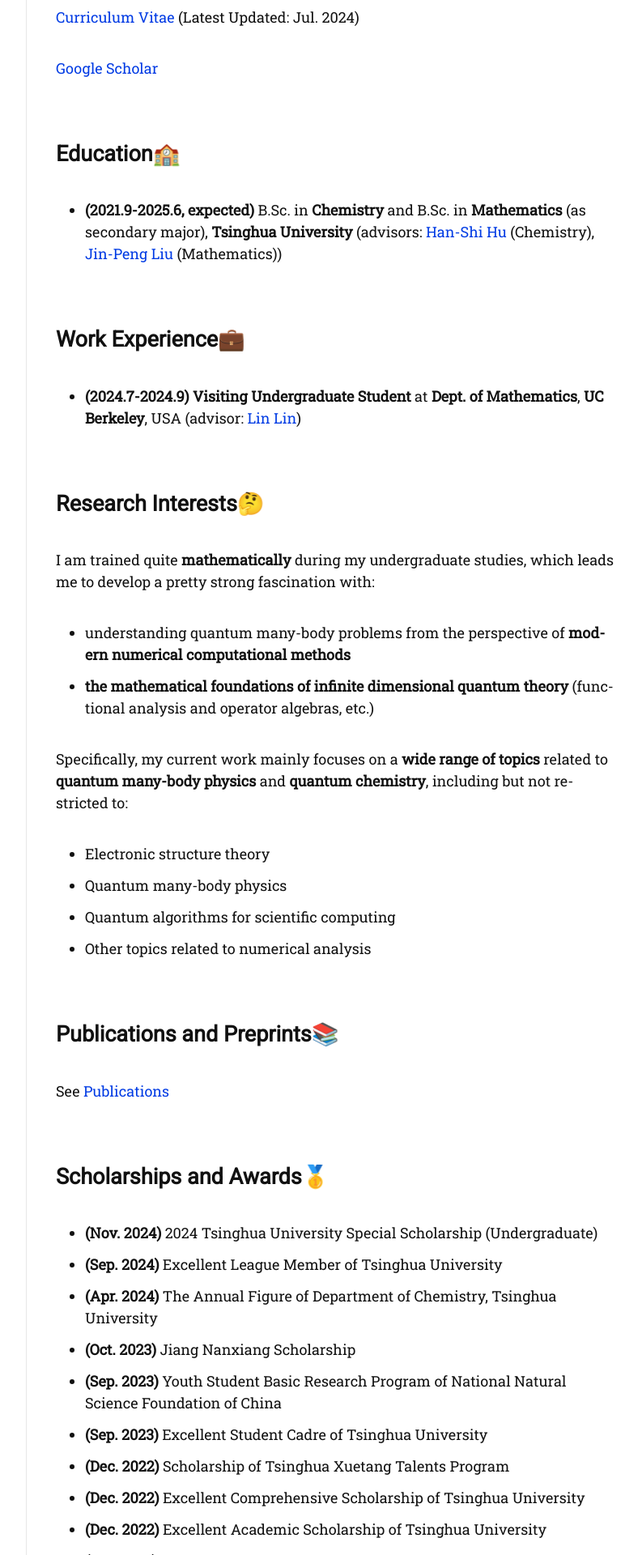
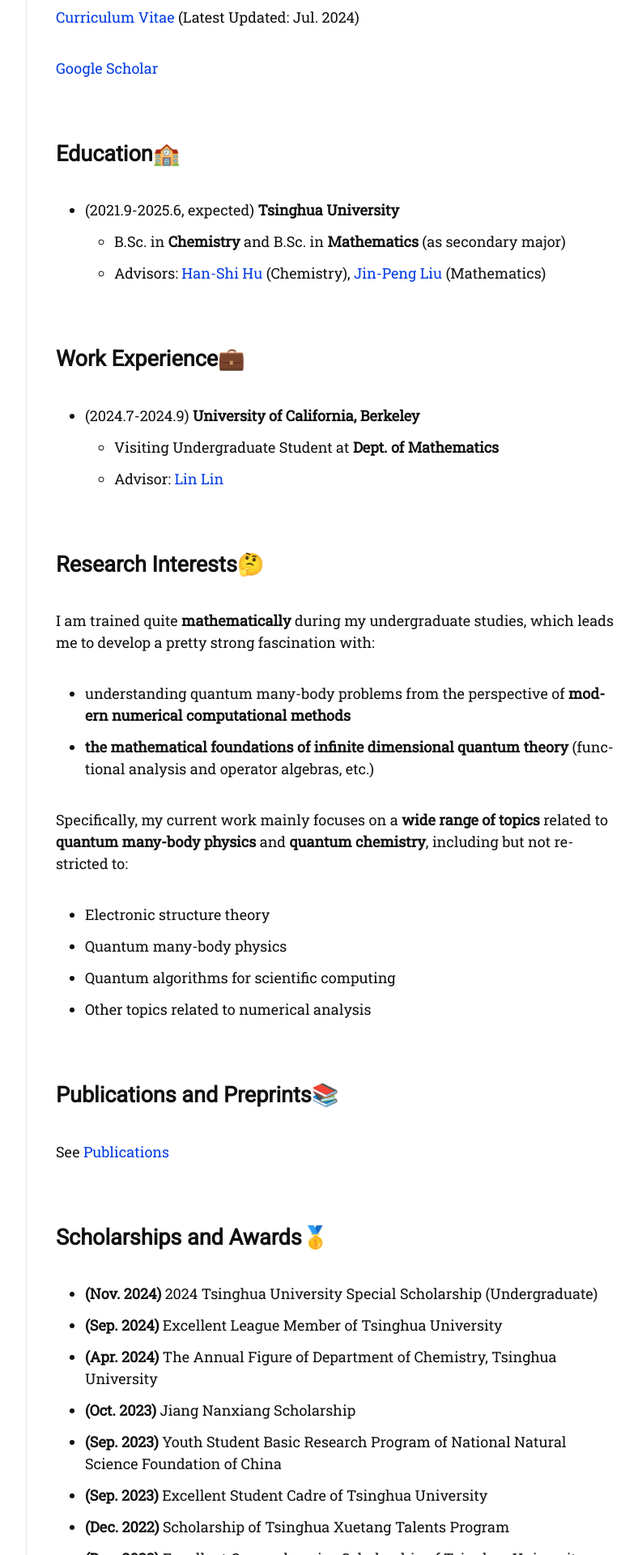
Before and after one commit to haoen2021/haoen2021.github.io, a Jekyll site: the page built from about.md, in a window 1280 px wide. Shown: the part 681-2601 px from the top of the page at 81% size, without its empty margins (357-1145 px from the left). Built offline with Jekyll 4.4.1, drawn with Linux system fonts in a browser that asks for light colours; nearby versions of some CDN libraries; some web fonts are replaced.

Commit message:
update about and index

```diff
--- a/about.md
+++ b/about.md
@@ -19,11 +19,16 @@
 
 ## Education🏫
 
-- **(2021.9-2025.6, expected)** B.Sc. in **Chemistry** and B.Sc. in **Mathematics** (as secondary major), **Tsinghua University** (advisors: [Han-Shi Hu](https://scholar.google.com/citations?user=W2sG5oEAAAAJ&hl=en) (Chemistry), [Jin-Peng Liu](https://www.jin-peng-liu.me/) (Mathematics))
+- (2021.9-2025.6, expected) **Tsinghua University**
+  + B.Sc. in **Chemistry** and B.Sc. in **Mathematics** (as secondary major)
+  + Advisors: [Han-Shi Hu](https://scholar.google.com/citations?user=W2sG5oEAAAAJ&hl=en) (Chemistry), [Jin-Peng Liu](https://www.jin-peng-liu.me/) (Mathematics)
 
 ## Work Experience💼
 
-+ **(2024.7-2024.9)** **Visiting Undergraduate Student** at **Dept. of Mathematics**, **UC Berkeley**, USA (advisor: [Lin Lin](https://math.berkeley.edu/~linlin/))
++ (2024.7-2024.9) **University of California, Berkeley**
+  + Visiting Undergraduate Student at **Dept. of Mathematics**
+  + Advisor: [Lin Lin](https://math.berkeley.edu/~linlin/)
+
 
 ## Research Interests🤔
 
```
Also changed, not shown: index.md (+3 -1 lines).
